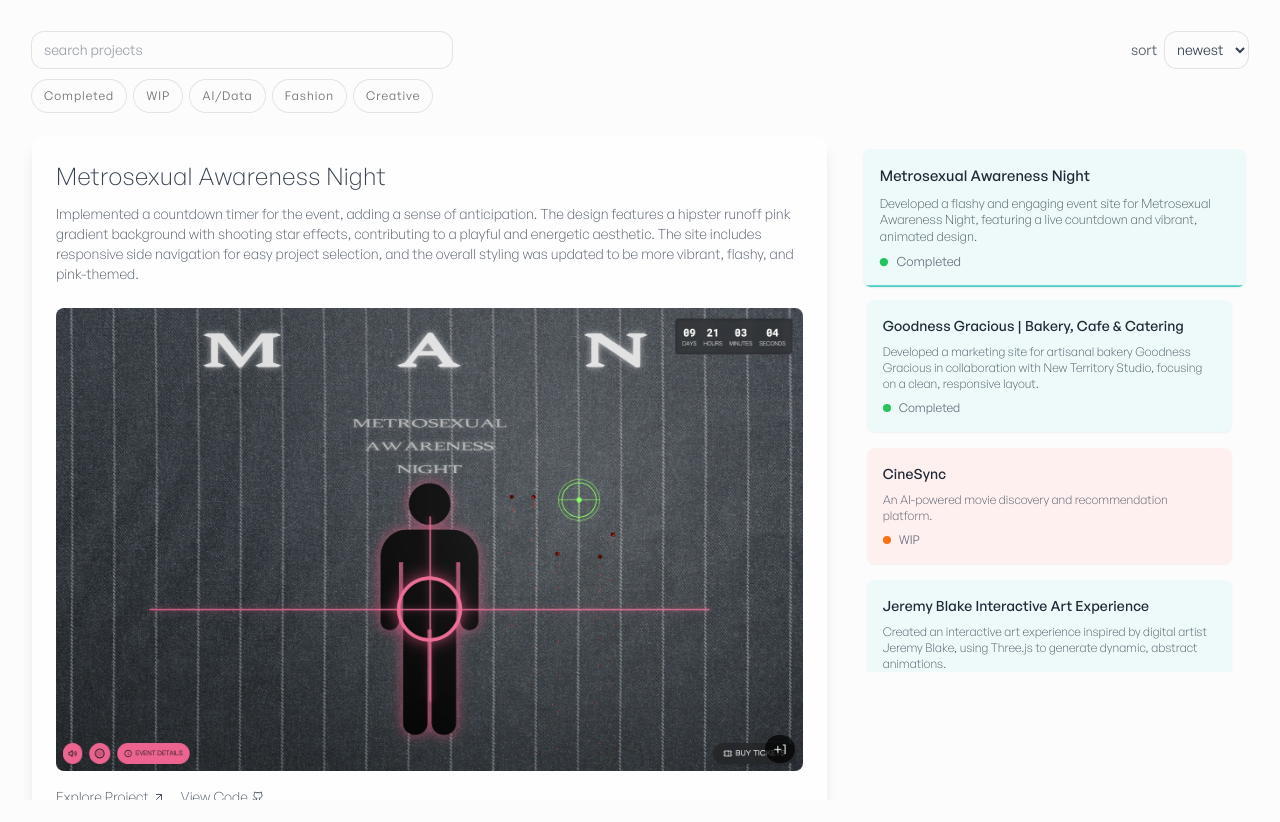
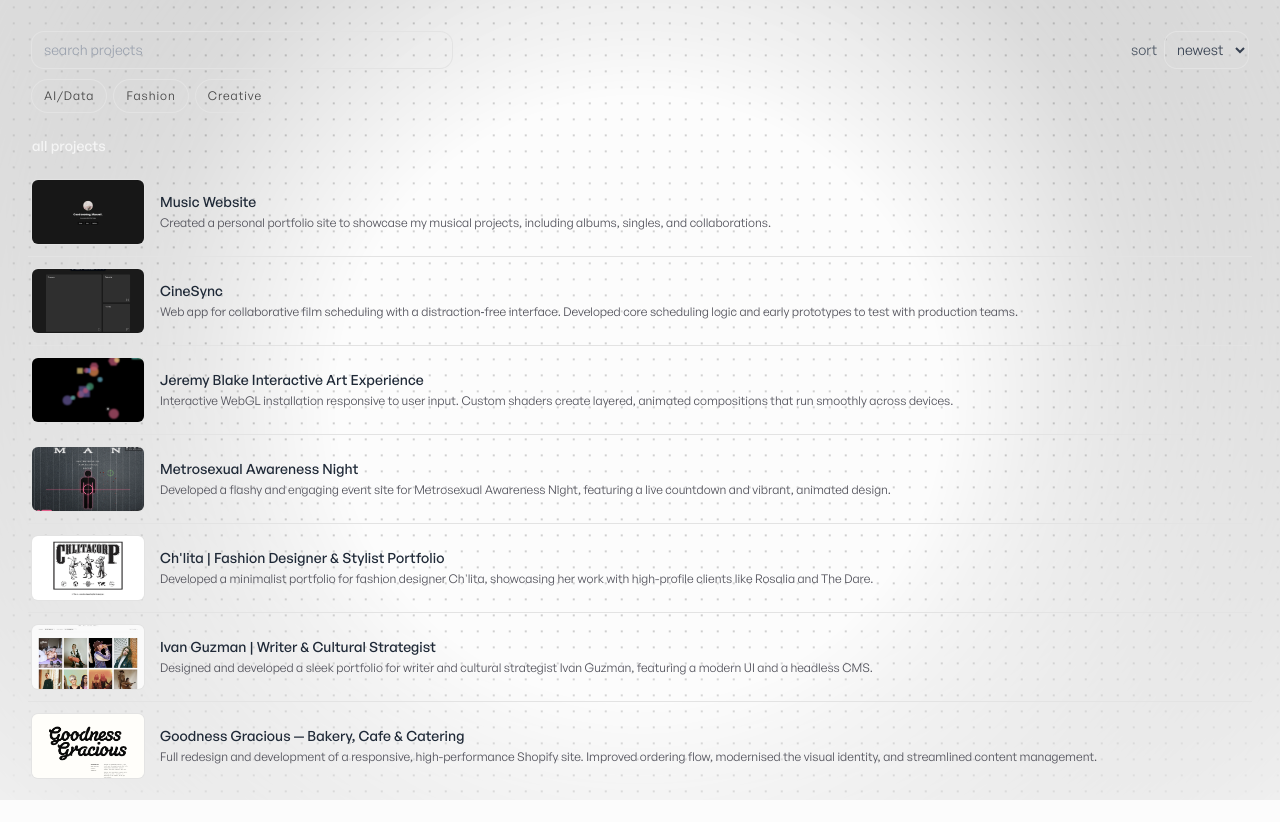
Before and after one commit to maxwellyoung/dev.maxwellyoung.info, a Next.js app: page /projects in a window 1280 px wide. Before the commit the page ends 800 px from the top, so only its background shows below. Built offline with nearby package versions, Linux system fonts and the light colour scheme; no server answers.

Commit message:
style(dot-matrix): add dot matrix background effect; enhance muted-foreground contrast for better readability

```diff
--- a/src/app/globals.css
+++ b/src/app/globals.css
@@ -17,7 +17,8 @@
     --secondary-foreground: 24 9.8% 10%;
     --muted: 0 0% 96%;
     /* increase muted-foreground contrast slightly */
-    --muted-foreground: 0 0% 22%;
+    /* Darken muted text in light mode for better contrast on near-white bg */
+    --muted-foreground: 0 0% 42%;
     --accent: 0 63% 33%; /* deep red */
     --accent-foreground: 0 0% 96%;
     --destructive: 0 70% 48%;
@@ -297,3 +298,71 @@
 .falling-star {
   background-color: black;
 }
+
+/* Dot matrix background */
+.dot-matrix {
+  pointer-events: none;
+  position: fixed;
+  inset: 0;
+  z-index: 0; /* beneath app content */
+  background-image: radial-gradient(
+      circle at center,
+      rgba(0, 0, 0, 0) 0%,
+      rgba(0, 0, 0, 0) 40%,
+      rgba(0, 0, 0, 0.25) 100%
+    ),
+    radial-gradient(
+      1px 1px at 1px 1px,
+      rgba(0, 0, 0, 0.18) 99%,
+      transparent 100%
+    );
+  background-size: 100% 100%, 16px 16px;
+  background-position: 0 0, 0 0;
+  mask-image: radial-gradient(
+    ellipse at 50% 30%,
+    rgba(0, 0, 0, 0.9) 0%,
+    rgba(0, 0, 0, 1) 50%,
+    rgba(0, 0, 0, 0.6) 70%,
+    rgba(0, 0, 0, 0.2) 100%
+  );
+  -webkit-mask-image: radial-gradient(
+    ellipse at 50% 30%,
+    rgba(0, 0, 0, 0.9) 0%,
+    rgba(0, 0, 0, 1) 50%,
+    rgba(0, 0, 0, 0.6) 70%,
+    rgba(0, 0, 0, 0.2) 100%
+  );
+  animation: dotDrift 20s var(--ease-brand) infinite alternate;
+}
+
+.dark .dot-matrix {
+  background-image: radial-gradient(
+      circle at center,
+      rgba(0, 0, 0, 0) 0%,
+      rgba(0, 0, 0, 0) 40%,
+      rgba(0, 0, 0, 0.45) 100%
+    ),
+    radial-gradient(
+      1px 1px at 1px 1px,
+      rgba(255, 255, 255, 0.1) 99%,
+      transparent 100%
+    );
+}
+
+@keyframes dotDrift {
+  0% {
+    background-position: 0 0, 0 0;
+  }
+  100% {
+    background-position: 0 0, 16px 8px;
+  }
+}
+
+/* hide horizontal scrollbar where desired */
+.no-scrollbar::-webkit-scrollbar {
+  display: none;
+}
+.no-scrollbar {
+  -ms-overflow-style: none; /* IE and Edge */
+  scrollbar-width: none; /* Firefox */
+}
--- a/src/app/layout.tsx
+++ b/src/app/layout.tsx
@@ -5,6 +5,7 @@
 import { Analytics } from "@vercel/analytics/react";
 import { CSPostHogProvider } from "./providers";
 import Link from "next/link";
+import DotMatrix from "@/components/DotMatrix";
 
 // fonts are loaded via globals.css
 
@@ -62,8 +63,9 @@
             enableSystem
             disableTransitionOnChange
           >
+            <DotMatrix />
             {/* header removed per design request */}
-            {children}
+            <div className="relative z-10">{children}</div>
             <Analytics />
           </ThemeProvider>
         </CSPostHogProvider>
--- a/src/app/projects/page.tsx
+++ b/src/app/projects/page.tsx
@@ -7,26 +7,16 @@
   useMemo,
   useDeferredValue,
 } from "react";
-import {
-  motion,
-  useSpring,
-  useTransform,
-  useMotionTemplate,
-} from "framer-motion";
+// removed background motion imports to reduce visual noise
 import { Dialog, DialogContent } from "@/components/ui/dialog";
+import { AnimatePresence, motion } from "framer-motion";
 import Carousel from "@/components/Carousel";
 import { Project, projects } from "@/lib/projectsData";
 import { ProjectDetails } from "@/components/ProjectDetails";
-import { ProjectList } from "@/components/ProjectList";
+import { ProjectCard } from "@/components/ProjectCard";
 
 type SortKey = "newest" | "oldest" | "az";
-const PILL_FILTERS = [
-  "Completed",
-  "WIP",
-  "AI/Data",
-  "Fashion",
-  "Creative",
-] as const;
+const PILL_FILTERS = ["AI/Data", "Fashion", "Creative"] as const;
 type Pill = (typeof PILL_FILTERS)[number];
 
 export default function ProjectsShowcase() {
@@ -34,10 +24,16 @@
   const deferredQuery = useDeferredValue(query);
   const [activeFilters, setActiveFilters] = useState<Pill[]>([]);
   const [sortBy, setSortBy] = useState<SortKey>("newest");
-  const [currentIndex, setCurrentIndex] = useState(0);
+  // featured view removed per request; list is the only mode now
+  // -1 means no row expanded (all closed)
+  const [currentIndex, setCurrentIndex] = useState<number>(-1);
   const [isCarouselOpen, setIsCarouselOpen] = useState(false);
-  const containerRef = useRef<HTMLDivElement>(null);
-  const scrollAreaRef = useRef<HTMLDivElement>(null);
+  // Preserve the original order from projectsData.ts (append = newer)
+  const orderIndex = useMemo(() => {
+    const map = new Map<string, number>();
+    projects.forEach((p, i) => map.set(p.name, i));
+    return map;
+  }, []);
 
   const filtered: Project[] = useMemo(() => {
     const q = deferredQuery.trim().toLowerCase();
@@ -58,15 +54,10 @@
     if (activeFilters.length) {
       list = list.filter((p) =>
         activeFilters.every((f) => {
-          const status = (p.status || "").toLowerCase();
           const tags = (p.tags || []).map((t) => t.toLowerCase());
           const name = (p.name || "").toLowerCase();
           const desc = (p.description || "").toLowerCase();
           switch (f) {
-            case "Completed":
-              return status === "completed";
-            case "WIP":
-              return status !== "completed";
             case "AI/Data":
               return tags.some((t) =>
                 /\b(ai|ml|data|scrap|crawl|nlp)\b/.test(t)
@@ -88,44 +79,44 @@
     }
     list.sort((a, b) => {
       if (sortBy === "az") return a.name.localeCompare(b.name);
-      const at = a.startDate ? new Date(a.startDate).getTime() : 0;
-      const bt = b.startDate ? new Date(b.startDate).getTime() : 0;
-      return sortBy === "newest" ? bt - at : at - bt;
+      const ai = orderIndex.get(a.name) ?? 0;
+      const bi = orderIndex.get(b.name) ?? 0;
+      return sortBy === "newest" ? bi - ai : ai - bi;
     });
     return list;
-  }, [deferredQuery, activeFilters, sortBy]);
+  }, [deferredQuery, activeFilters, sortBy, orderIndex]);
 
   useEffect(() => {
     if (!filtered.length) {
-      setCurrentIndex(0);
+      setCurrentIndex(-1);
       return;
     }
-    if (currentIndex >= filtered.length) setCurrentIndex(0);
+    if (currentIndex >= filtered.length) setCurrentIndex(-1);
   }, [filtered, currentIndex]);
 
-  const selectedProject: Project | null = filtered[currentIndex] ?? null;
+  const selectedProject: Project | null =
+    currentIndex >= 0 ? filtered[currentIndex] : null;
+  const featured = useMemo(
+    () => filtered.slice(0, Math.min(3, filtered.length)),
+    [filtered]
+  );
+  const isEmpty = filtered.length === 0;
 
-  const spinner = useSpring(0, { stiffness: 100, damping: 30 });
-  const rotation = useTransform(spinner, [0, 1], [0, 360]);
-  const conic = useMotionTemplate`conic-gradient(from ${rotation}deg at 50% 50%, transparent, transparent)`;
+  const resetFilters = () => {
+    setQuery("");
+    setActiveFilters([]);
+    setSortBy("newest");
+    setCurrentIndex(0);
+  };
 
-  useEffect(() => {
-    let raf: number;
-    const tick = () => {
-      spinner.set(Math.random());
-      raf = window.setTimeout(tick, 15000) as unknown as number;
-    };
-    tick();
-    return () => window.clearTimeout(raf);
-  }, [spinner]);
+  // removed featured sync logic
 
   return (
     <div
-      className="min-h-screen text-gray-800 dark:text-gray-200 font-sans relative overflow-hidden"
+      className="min-h-screen text-gray-800 dark:text-gray-200 font-sans"
       tabIndex={0}
     >
-      <motion.div className="absolute inset-0" style={{ background: conic }} />
-      <div className="relative z-10 max-w-7xl mx-auto px-4 sm:px-6 lg:px-8 py-8">
+      <div className="max-w-7xl mx-auto px-4 sm:px-6 lg:px-8 py-8">
         <div className="flex flex-wrap items-center gap-3 mb-6">
           <input
             value={query}
@@ -133,7 +124,7 @@
             placeholder="search projects"
             className="h-9 rounded-xl bg-transparent px-3 text-sm outline-none ring-1 ring-[hsl(var(--border))] focus:ring-[hsl(var(--accent))] w-[min(420px,100%)] placeholder-gray-400"
           />
-          <div className="ml-auto flex items-center gap-2 text-sm">
+          <div className="ml-auto flex items-center gap-2 text-sm text-zinc-700 dark:text-zinc-300">
             <label className="text-gray-600 dark:text-gray-300">sort</label>
             <select
               value={sortBy}
@@ -145,6 +136,7 @@
               <option value="az">a–z</option>
             </select>
           </div>
+          {/* removed featured/list toggle */}
           <div className="w-full flex flex-wrap gap-2">
             {PILL_FILTERS.map((p) => {
               const active = activeFilters.includes(p);
@@ -161,8 +153,8 @@
                   className={
                     "h-8 px-3 rounded-full text-xs tracking-[0.08em] transition-colors duration-150 ease-[var(--ease-brand)] ring-1 " +
                     (active
-                      ? "bg-[hsl(var(--accent))] text-white ring-[hsl(var(--accent))]"
-                      : "text-[hsl(var(--foreground)/0.6)] ring-[hsl(var(--border))] hover:ring-[hsl(var(--accent))]/60")
+                      ? "bg-[hsl(var(--accent))]/10 text-[hsl(var(--foreground))] ring-[hsl(var(--accent))]/60"
+                      : "text-[hsl(var(--foreground)/0.75)] ring-[hsl(var(--border))] hover:bg-[hsl(var(--muted))]/40 hover:ring-[hsl(var(--accent))]/40")
                   }
                   aria-pressed={active}
                 >
@@ -172,26 +164,89 @@
             })}
           </div>
         </div>
-        <div className="flex flex-col lg:flex-row lg:space-x-6 lg:h-[75vh]">
-          <div className="lg:w-2/3" ref={containerRef}>
-            {selectedProject && (
-              <ProjectDetails
-                project={selectedProject}
-                onCarouselOpen={() => setIsCarouselOpen(true)}
-              />
-            )}
-          </div>
-          <div className="lg:w-1/3 mt-6 lg:mt-0 flex-grow pb-16">
-            <ProjectList
-              projects={filtered}
-              selectedProject={selectedProject || undefined}
-              onSelectProject={(project, _index) => {
-                const idx = filtered.findIndex((p) => p.name === project.name);
-                setCurrentIndex(idx >= 0 ? idx : 0);
-              }}
-              scrollAreaRef={scrollAreaRef}
-            />
-          </div>
+        <div className="space-y-8">
+          {isEmpty ? (
+            <section className="mt-10 grid place-items-center">
+              <div className="text-center">
+                <p className="text-sm text-muted">
+                  No projects match your filters.
+                </p>
+                <div className="mt-3 flex items-center justify-center gap-2">
+                  <button
+                    onClick={resetFilters}
+                    className="h-8 rounded-full px-3 ring-1 ring-[hsl(var(--border))] hover:ring-[hsl(var(--accent))]/60 transition"
+                  >
+                    reset
+                  </button>
+                </div>
+              </div>
+            </section>
+          ) : (
+            <section aria-label="all projects" className="mt-2">
+              <h3 className="text-sm text-muted mb-3">all projects</h3>
+              <div className="-mx-1">
+                <motion.ul
+                  layout
+                  className="divide-y divide-[hsl(var(--border))]"
+                >
+                  {filtered.map((p, idx) => (
+                    <motion.li layout key={p.name}>
+                      <button
+                        onClick={(e) => {
+                          setCurrentIndex((prev) => (prev === idx ? -1 : idx));
+                          e.currentTarget.parentElement?.scrollIntoView({
+                            behavior: "smooth",
+                            block: "center",
+                          });
+                        }}
+                        className="w-full text-left px-1 py-3 hover:bg-[hsl(var(--muted))]/50 transition"
+                      >
+                        <div className="flex items-center gap-4">
+                          <div className="relative h-16 w-28 flex-shrink-0 overflow-hidden rounded-md ring-1 ring-[hsl(var(--border))]">
+                            {/* eslint-disable-next-line @next/next/no-img-element */}
+                            <img
+                              src={
+                                p.screenshots?.[0] ||
+                                "/projectImages/StudentView.jpeg"
+                              }
+                              alt={p.name}
+                              className="h-full w-full object-cover"
+                            />
+                          </div>
+                          <div className="min-w-0 flex-1">
+                            <div className="flex items-center gap-2">
+                              <h4 className="truncate text-sm font-medium leading-tight">
+                                {p.name}
+                              </h4>
+                            </div>
+                            <p className="mt-1 truncate text-xs text-zinc-600 dark:text-zinc-400">
+                              {p.description}
+                            </p>
+                          </div>
+                        </div>
+                      </button>
+                      <AnimatePresence initial={false}>
+                        {currentIndex === idx && (
+                          <motion.div
+                            initial={{ opacity: 0, height: 0 }}
+                            animate={{ opacity: 1, height: "auto" }}
+                            exit={{ opacity: 0, height: 0 }}
+                            transition={{ duration: 0.2, ease: "easeOut" }}
+                            className="px-1 pb-4"
+                          >
+                            <ProjectDetails
+                              project={p}
+                              onCarouselOpen={() => setIsCarouselOpen(true)}
+                            />
+                          </motion.div>
+                        )}
+                      </AnimatePresence>
+                    </motion.li>
+                  ))}
+                </motion.ul>
+              </div>
+            </section>
+          )}
         </div>
       </div>
       <Dialog open={isCarouselOpen} onOpenChange={setIsCarouselOpen}>
--- /dev/null
+++ b/src/components/DotMatrix.tsx
@@ -0,0 +1,16 @@
+import React from "react";
+
+type DotMatrixProps = {
+  /**
+   * Optional extra class names to adjust masking/positioning per page.
+   */
+  className?: string;
+};
+
+/**
+ * Subtle, performant dot-matrix backdrop using a CSS radial-gradient.
+ * Rendered fixed and non-interactive behind all content.
+ */
+export default function DotMatrix({ className = "" }: DotMatrixProps) {
+  return <div aria-hidden className={`dot-matrix ${className}`} />;
+}
--- a/src/components/ProjectCard.tsx
+++ b/src/components/ProjectCard.tsx
@@ -29,41 +29,23 @@
   return (
     <motion.div
       style={{ scale, x }}
-      className="relative overflow-hidden rounded-lg cursor-pointer group w-full p-4 bg-white dark:bg-neutral-800 shadow-sm"
+      className="relative overflow-hidden rounded-lg cursor-pointer group w-full p-4 bg-white dark:bg-neutral-800 shadow-sm ring-1 ring-gray-200/60 dark:ring-neutral-700/60"
       onClick={onClick}
       whileHover={{ scale: 1.02 }}
       transition={{ duration: 0.2 }}
       {...props}
     >
-      <div
-        className="absolute inset-0 opacity-10 transition-opacity duration-300 group-hover:opacity-20"
-        style={{
-          backgroundColor:
-            project.status === "Completed" ? "#4ECDC4" : "#FF6B6B",
-        }}
-      />
       <div className="relative z-10">
-        <h3 className="text-sm font-medium mb-2 text-gray-800 dark:text-gray-200">
+        <h3 className="text-sm font-medium mb-1 text-gray-800 dark:text-gray-200">
           {project.name}
         </h3>
-        <p className="text-xs text-gray-600 dark:text-gray-400 font-light mb-2 line-clamp-3">
+        <p className="text-xs text-gray-600 dark:text-gray-400 font-light mb-2 line-clamp-2 min-h-[36px]">
           {project.description}
         </p>
-        <div className="flex items-center text-xs text-gray-500 dark:text-gray-400">
-          <span
-            className={`mr-2 w-2 h-2 rounded-full ${
-              project.status === "Completed" ? "bg-green-500" : "bg-orange-500"
-            }`}
-          ></span>
-          {project.status}
-        </div>
+        <div className="flex items-center gap-2 text-[11px]"></div>
       </div>
       <motion.div
-        className="absolute bottom-0 left-0 w-full h-0.5"
-        style={{
-          backgroundColor:
-            project.status === "Completed" ? "#4ECDC4" : "#FF6B6B",
-        }}
+        className="absolute bottom-0 left-0 w-full h-0.5 bg-gray-300/60 dark:bg-neutral-600/60"
         initial={{ scaleX: 0 }}
         animate={{ scaleX: isSelected ? 1 : 0 }}
         transition={{ duration: 0.3 }}
--- a/src/components/ProjectDetails.tsx
+++ b/src/components/ProjectDetails.tsx
@@ -29,33 +29,35 @@
           }}
           className="bg-white dark:bg-neutral-800 bg-opacity-70 backdrop-blur-sm rounded-xl p-6 shadow-lg"
         >
-          <h2 className="text-2xl font-light mb-3 text-gray-700 dark:text-gray-300">
-            {project.name}
-          </h2>
-          <p className="text-sm text-gray-600 dark:text-gray-300 mb-6 font-light">
-            {project.longDescription || project.description}
-          </p>
           {project.screenshots && project.screenshots.length > 0 && (
             <div
-              className="relative cursor-pointer mb-4"
+              className="relative cursor-pointer mb-5"
               onClick={onCarouselOpen}
             >
-              <Image
-                src={project.screenshots[0]}
-                alt={`${project.name} screenshot`}
-                width={800}
-                height={450}
-                objectFit="cover"
-                className="rounded-lg"
-              />
+              <div className="relative w-full aspect-[16/9] overflow-hidden rounded-xl ring-1 ring-black/5 dark:ring-white/10">
+                <Image
+                  src={project.screenshots[0]}
+                  alt={`${project.name} screenshot`}
+                  fill
+                  sizes="(max-width: 1024px) 100vw, 66vw"
+                  className="object-cover"
+                  priority
+                />
+              </div>
               {project.screenshots.length > 1 && (
-                <div className="absolute bottom-2 right-2 bg-black bg-opacity-70 text-white px-2 py-1 rounded-full text-sm">
+                <div className="absolute bottom-3 right-3 bg-black/70 text-white px-2 py-1 rounded-full text-xs">
                   +{project.screenshots.length - 1}
                 </div>
               )}
             </div>
           )}
-          <div className="flex space-x-4">
+          <h2 className="text-[22px] md:text-[24px] font-medium leading-tight text-gray-800 dark:text-gray-100">
+            {project.name}
+          </h2>
+          <p className="mt-2 text-sm text-gray-600 dark:text-gray-300 font-light">
+            {project.longDescription || project.description}
+          </p>
+          <div className="mt-4 flex space-x-4">
             {project.link && (
               <motion.a
                 href={project.link}
--- a/src/lib/projectsData.ts
+++ b/src/lib/projectsData.ts
@@ -12,12 +12,12 @@
 
 export const projects: Project[] = [
   {
-    name: "Goodness Gracious | Bakery, Cafe & Catering",
+    name: "Goodness Gracious — Bakery, Cafe & Catering",
     status: "Completed",
     description:
-      "Developed a marketing site for artisanal bakery Goodness Gracious in collaboration with New Territory Studio, focusing on a clean, responsive layout.",
+      "Full redesign and development of a responsive, high-performance Shopify site. Improved ordering flow, modernised the visual identity, and streamlined content management.",
     longDescription:
-      "Led the frontend development for the Goodness Gracious marketing site, a project contracted by New Territory Studio. My role focused on translating design mockups into a fully responsive and pixel-perfect website, ensuring styling consistency and integrating client feedback. This project was built using Shopify Liquid and pure CSS, enhancing my skills in studio collaboration and rapid development workflows.",
+      "A full redesign and build of the Goodness Gracious site and ecommerce experience. Delivered a responsive, high‑performance Shopify implementation with a clearer ordering flow, updated visual system, and simplified content management. Worked closely with the client’s marketing team to align physical and digital touchpoints.",
     screenshots: [
       "/projectImages/goodness-1.webp",
       "/projectImages/goodness-2.webp",
@@ -81,9 +81,9 @@
     name: "Jeremy Blake Interactive Art Experience",
     status: "Completed",
     description:
-      "Created an interactive art experience inspired by digital artist Jeremy Blake, using Three.js to generate dynamic, abstract animations.",
+      "Interactive WebGL installation responsive to user input. Custom shaders create layered, animated compositions that run smoothly across devices.",
     longDescription:
-      "Developed an interactive digital art experience inspired by Jeremy Blake, an American digital artist known for his dynamic, abstract color field animations. Using React and Three.js, I built a WebGL-powered world where users can navigate through abstract landscapes and interact with elements that respond to mouse movements and touch. The experience features fluid, morphing color transitions that capture Blake's signature style.",
+      "An interactive web installation inspired by Jeremy Blake. Built with React and Three.js, using custom GLSL shaders to layer animation and color. Tuned for performance and input‑responsive behavior so it feels fluid while preserving artistic fidelity across devices.",
     link: "https://jeremy-blake.vercel.app/",
     codeLink: "https://github.com/maxwellyoung/jeremy-blake",
     startDate: "2023-01-15",
@@ -93,9 +93,10 @@
   {
     name: "CineSync",
     status: "WIP",
-    description: "An AI-powered movie discovery and recommendation platform.",
+    description:
+      "Web app for collaborative film scheduling with a distraction‑free interface. Developed core scheduling logic and early prototypes to test with production teams.",
     longDescription:
-      "CineSync is an AI-powered movie discovery platform designed to help users find their next favorite film. Built with a modern stack including Next.js, Supabase, and OpenAI, it offers personalized recommendations based on user preferences and mood. Key features include watchlist management, social sharing of recommendations, and a responsive design with dark mode.",
+      "Designing and building a minimalist, production‑ready scheduling tool for film teams. Focused on a distraction‑free interface, adaptable to varied workflows. Implemented the core scheduling logic, interactive prototypes, and user validation loops to shape the roadmap.",
     startDate: "2023-04-01",
     tags: ["Next.js", "React", "AI", "TypeScript"],
     link: "https://cinesync-peach.vercel.app/",
```
Also changed, not shown: src/app/page.tsx (+5 -6 lines).
